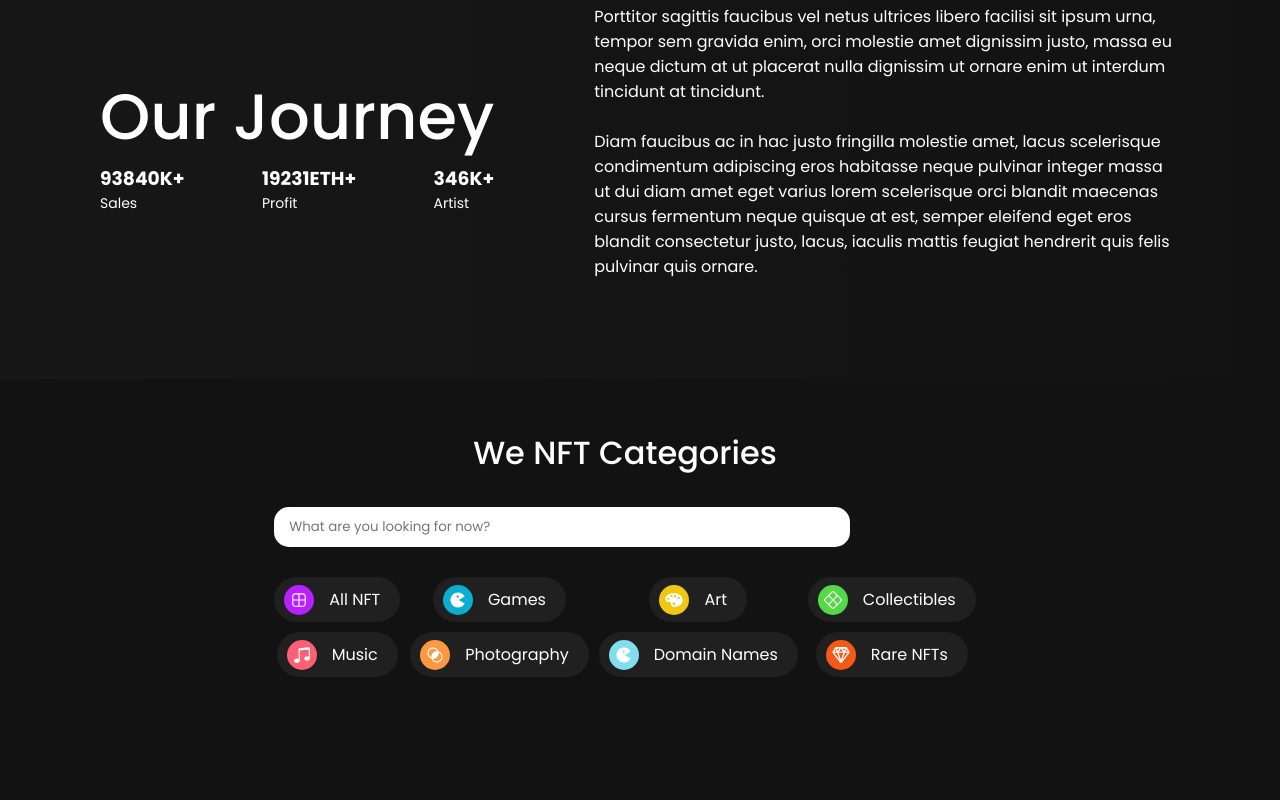
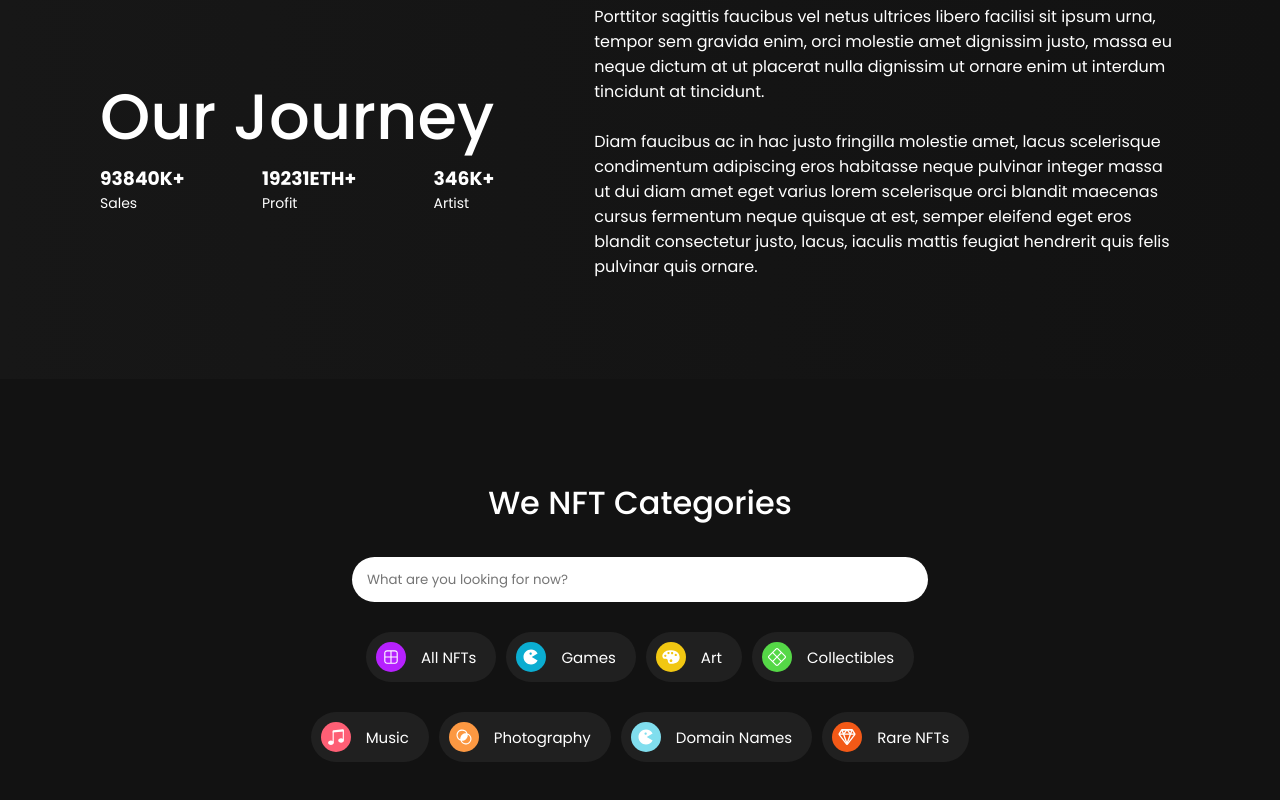
Before and after one commit to jojrms/landing-page-crypto-bull, a React (Create React App) app: page / in a window 1280 px wide. Shown: the part 746-1546 px from the top of the page. Before the commit the page ends 1473 px from the top, so only its background shows below. Built offline with nearby package versions, Linux system fonts and the light colour scheme.

Commit message:
feat: Ending NFTCategories component

```diff
--- a/src/components/pages/NFTCategories.jsx
+++ b/src/components/pages/NFTCategories.jsx
@@ -22,11 +22,14 @@ export default function NFTCategories(){
 
     const { translations, language, changeLanguage } = useContext(LanguageContext);
 
-    const NFTCategory = [
-        {name: "All NFT", spanColor: "#B621FE", imageUrl: All},
+    const NFTCategory1 = [
+        {name: "All NFTs", spanColor: "#B621FE", imageUrl: All},
         {name: "Games", spanColor: "#0BADD1", imageUrl: Games},
         {name: "Art", spanColor: "#F1C712", imageUrl: Art},
         {name: "Collectibles", spanColor: "#55D847", imageUrl: Collectibles},
+    ]
+
+    const NFTCategory2 = [
         {name: "Music", spanColor: "#FE5F75", imageUrl: Music},
         {name: "Photography", spanColor: "#FC9842", imageUrl: Photography},
         {name: "Domain Names", spanColor: "#80DEEE", imageUrl: Domain},
@@ -37,8 +40,9 @@ export default function NFTCategories(){
         <Background>
             <Title>{translations.NFTCategories.Title}</Title>
             <Input type='search' placeholder={translations.NFTCategories.InputPlaceholder}/>
+            <>
                 <NFTCategoriesGrid>
-                {NFTCategory.map( category => {
+                    {NFTCategory1.map( category => {
                         return <NTFCategory>
                             <span style={{backgroundColor: category.spanColor}}>
                                 <img src={category.imageUrl}/>
@@ -46,6 +50,17 @@ export default function NFTCategories(){
                             {category.name}</NTFCategory>
                     })}
                 </NFTCategoriesGrid>
+                <NFTCategoriesGrid>
+                    {NFTCategory2.map( category => {
+                        return <NTFCategory>
+                            <span style={{backgroundColor: category.spanColor}}>
+                                <img src={category.imageUrl}/>
+                            </span>
+                            {category.name}</NTFCategory>
+                    })}
+                </NFTCategoriesGrid>
+            </>
+
 
         </Background>
     )
--- a/src/components/styles/NFTCategories.style.js
+++ b/src/components/styles/NFTCategories.style.js
@@ -1,12 +1,13 @@
 import styled from 'styled-components';
 
 export const Background = styled.section`
-    width: calc(100% - 30px);
+    width: 100%;
+    margin: auto;
     min-height: 100px;
     display: grid;
     align-items: center;
-    justify-content: center;
-    padding: 50px 30px;
+    justify-items: center;
+    padding: 100px 30px;
     gap: 30px;
 `
 
@@ -18,11 +19,12 @@ export const Title = styled.h1`
 
 export const Input = styled.input`
     width: 45vw;
-    height: 40px;
+    height: 45px;
     border: none;
-    border-radius: 15px;
+    border-radius: 25px;
     background-color: #fff;
     padding: 5px 15px;
+    outline: none;
 
     &:placeholder{
         color: #BABABA;
@@ -30,24 +32,24 @@ export const Input = styled.input`
 `
 
 export const NFTCategoriesGrid = styled.div`
-    width: 100%;
-    min-height: 100px;
+    width: fit-content;
     display: grid;
     gap: 10px;
-    grid-template-columns: repeat( 4, auto);
+    grid-template-columns: repeat( 4, max-content);
     justify-items: center;
 `
 export const NTFCategory = styled.span`
     width: fit-content;
     background-color: #202020;
-    padding: 3px 20px 3px 10px;
+    padding: 10px 20px 10px 10px;
     border-radius: 30px;
     align-items: center;
     display: grid;
     grid-template-columns: min-content auto;
     gap: 15px;
     justify-items: center;
-    font-size: 16px;
+    font-size: 15px;
+    cursor: pointer;
 
     span{
         width: 30px;
```
Lines whose indentation alone changed are shown as unchanged.
